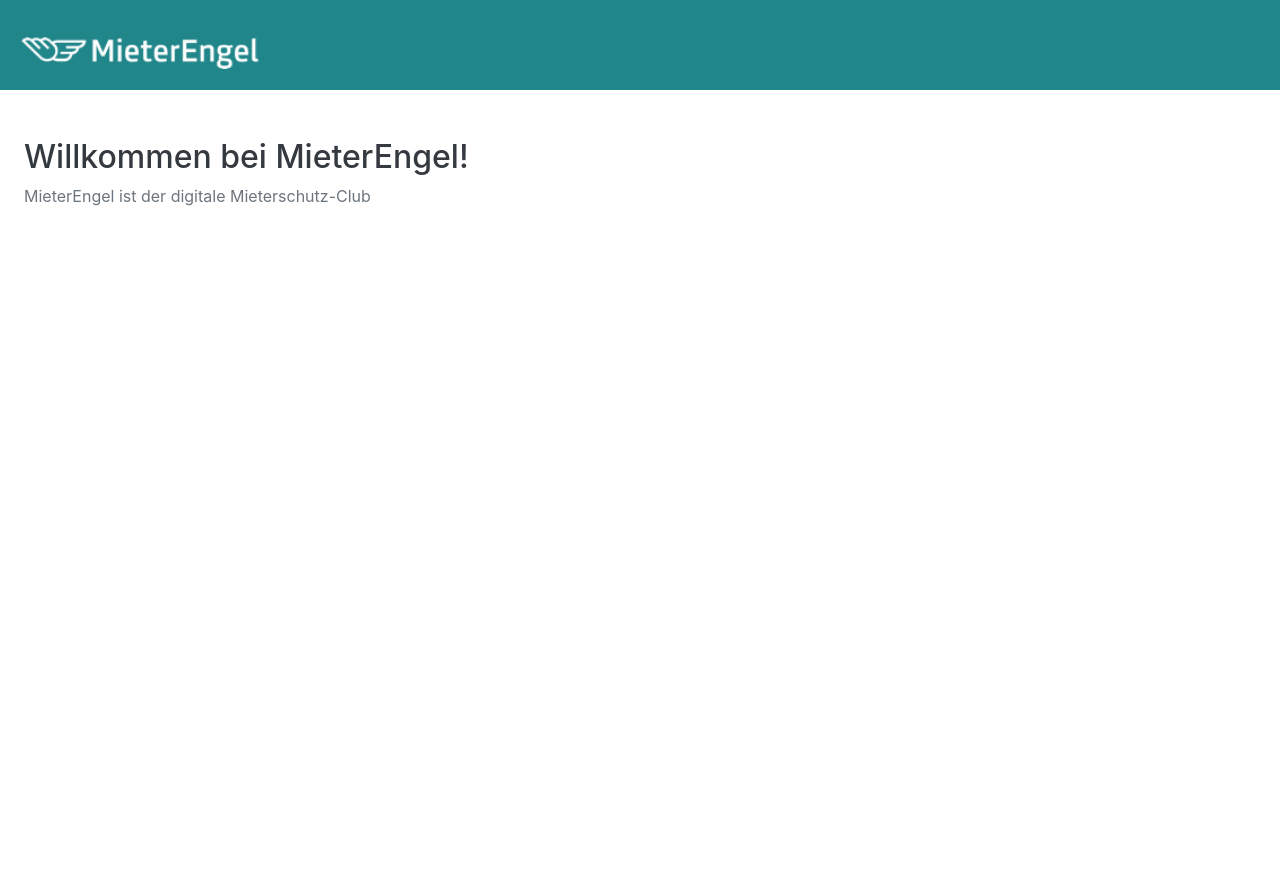
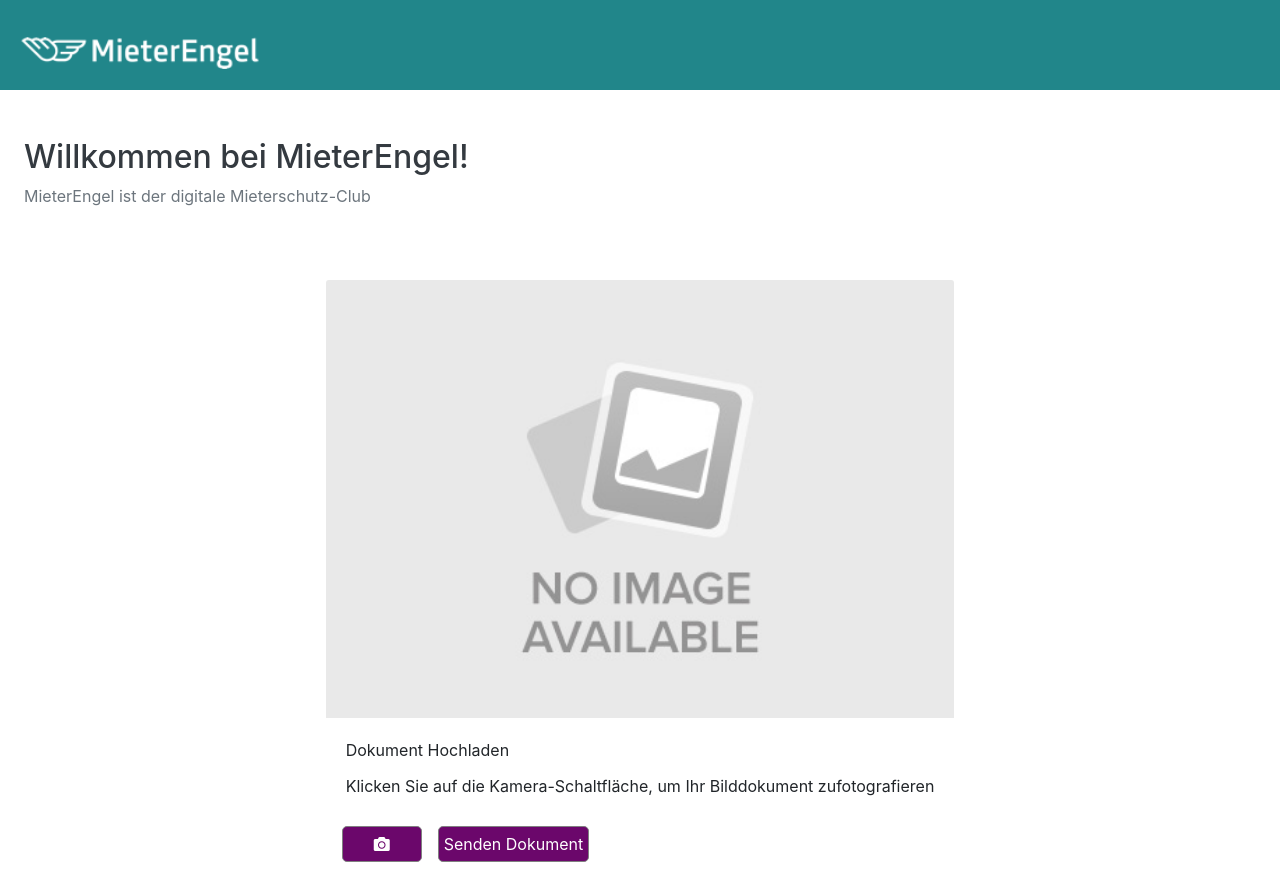
Before and after one commit to NemerSahli/document_sender, a React (Create React App) app: page / in a window 1280 px wide. Before the commit the page ends 800 px from the top, so only its background shows below. Built offline with nearby package versions, Linux system fonts and the light colour scheme.

Commit message:
Nemer1.0: ImagePreview.js, DocumentUploader.js added and desigend used css and reactstrap

```diff
--- a/package.json
+++ b/package.json
@@ -3,9 +3,11 @@
   "version": "0.1.0",
   "private": true,
   "dependencies": {
+    "bootstrap": "^4.3.1",
     "react": "^16.8.5",
     "react-dom": "^16.8.5",
-    "react-scripts": "2.1.8"
+    "react-scripts": "2.1.8",
+    "reactstrap": "^7.1.0"
   },
   "scripts": {
     "start": "react-scripts start",
--- a/src/App.css
+++ b/src/App.css
@@ -12,3 +12,19 @@
   margin-top: 35px;
   margin-left: 20px;
 }
+
+.camera-btn {
+  width: 80px;
+}
+.send-document-btn,
+.camera-btn {
+  background: #6b076b;
+  border: solid 1px gray;
+  padding: 5px;
+  border-radius: 5px;
+}
+.camera-btn:hover,
+.send-document-btn:hover {
+  background: #800080;
+  cursor: pointer;
+}
--- a/src/App.js
+++ b/src/App.js
@@ -2,12 +2,14 @@
 import './App.css';
 import 'bootstrap/dist/css/bootstrap.min.css';
 import Header from './components/layout/Header'
+import DocumentUploader from './components/pages/DocumentUploader';
 
 class App extends Component {
   render() {
     return (
       <div className="App">
         <Header />
+        <DocumentUploader/>
       </div>
     );
   }
--- /dev/null
+++ b/src/components/layout/ImagePreview.js
@@ -0,0 +1,29 @@
+import React from 'react';
+import { Card, CardImg, CardText, CardBody, CardTitle } from 'reactstrap';
+
+const ImagePreview = props => {
+  return (
+
+      <div className=" mt-5 container p-2">
+        <Card className="border-0">
+          <CardImg
+            top
+            width="100%"
+            height="auto"
+            src={props.imageSrcHandler}
+            alt="no-image-available"
+          />
+          <CardBody>
+            <CardTitle>Dokument Hochladen</CardTitle>
+            <CardText>
+              Klicken Sie auf die Kamera-Schaltfläche, um Ihr Bilddokument
+              zufotografieren
+            </CardText>
+          </CardBody>
+        </Card>
+
+    </div>
+  );
+};
+
+export default ImagePreview;
--- /dev/null
+++ b/src/components/pages/DocumentUploader.js
@@ -0,0 +1,28 @@
+import React, { Component } from 'react';
+import ImagePreview from '../layout/ImagePreview';
+
+export default class DocumentUploader extends Component {
+  state = {
+    displayCamera: false
+  };
+
+  render() {
+    const { displayCamera } = this.state;
+    return (
+      <div className="row justify-content-center">
+        {displayCamera ? null : (
+          // camera will be added
+          <div>
+            <ImagePreview imageSrcHandler="/images/No_Image_Available.jpg" />
+            <button className="camera-btn mr-3 mb-3 ml-4">
+              <i class="fas fa-camera text-white" />
+            </button>
+            <button className="send-document-btn text-white  mb-3">
+              Senden Dokument
+            </button>
+          </div>
+        )}
+      </div>
+    );
+  }
+}
```
Also changed, not shown: public/images/No_Image_Available.jpg (added), 1 other file (tests, documents, lock files or other folders).
